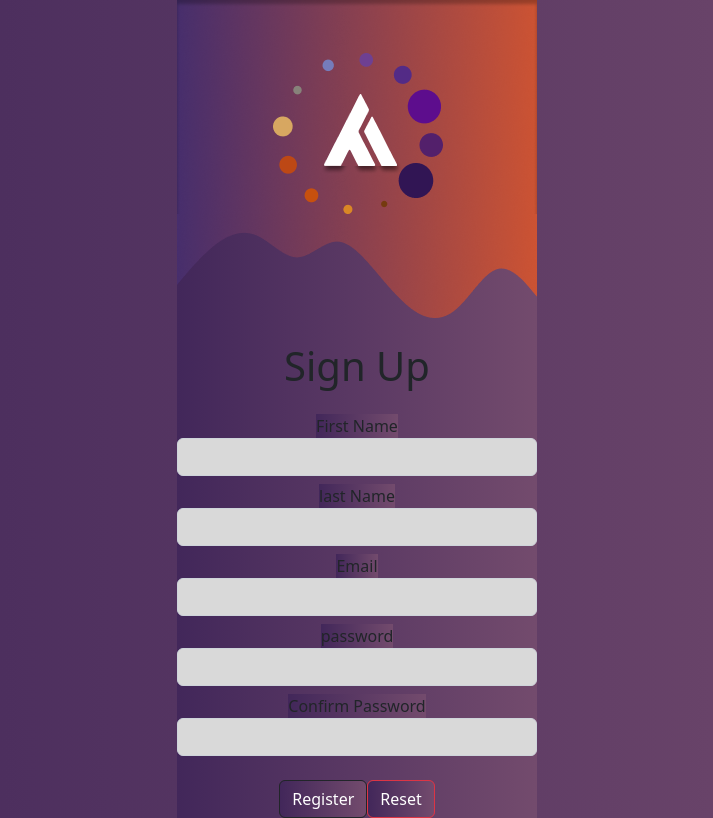
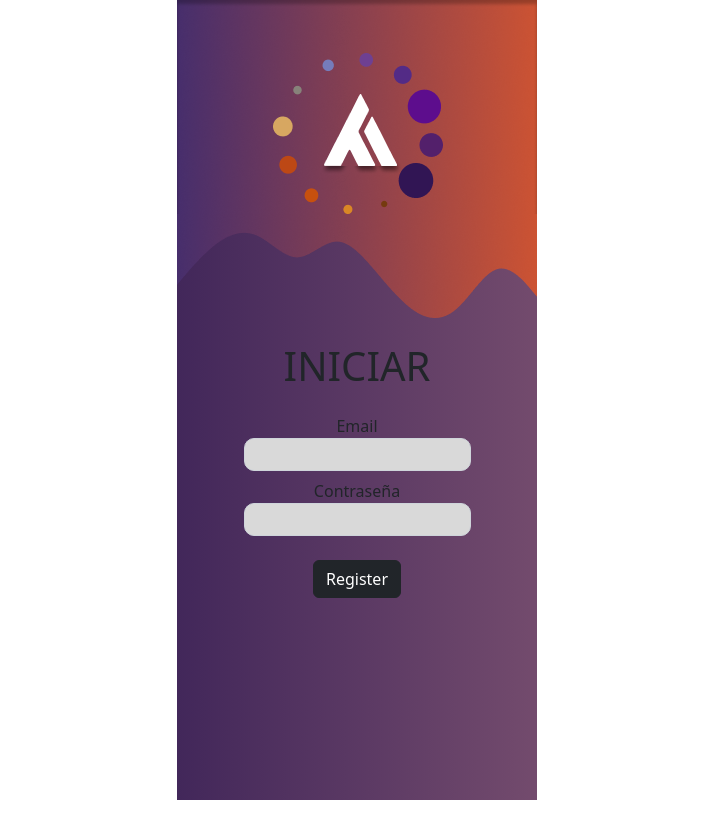
Before and after one commit to luanaesteve/AIDE_APP, a React (Create React App) app in the folder aplicacion/: page / in a window 1280 px wide. Shown: the whole page, without its empty margins (283-996 px from the left). Built offline with nearby package versions, Linux system fonts and the light colour scheme.

Commit message:
hgjhgjhfghj

```diff
--- a/aplicacion/src/App.css
+++ b/aplicacion/src/App.css
@@ -9,7 +9,6 @@
   justify-content: center;
   position: relative;
 
-  background: linear-gradient(90deg, #42275A 0%, #734B6D 100%);
 }
 
 body {
@@ -21,12 +20,17 @@ label {
   font-size: 10;
 }
 
-input.form-control, input.form-control:focus {
+input.form-control {
+  position: center;
+  width: 227px;
+  height: 33px;
+  left: 67px;
   background: #D9D9D9;
+  border-radius: 10px;
 }
 
 .error {
-  position: absolute;
+  position: center;
   color: rgb(255, 255, 255);
   font-size: .6rem;
 }
@@ -35,7 +39,8 @@ img {
 
 }
 
-.Container{
+.Container  {
   width: 360px;
   height: 800px;
+  background: linear-gradient(90deg, #42275A 0%, #734B6D 100%);
 }
--- a/aplicacion/src/UI/Components/Login.js
+++ b/aplicacion/src/UI/Components/Login.js
@@ -24,11 +24,8 @@ export const Login = () => {
   return (
     <Formik
       initialValues={{
-        firstName: '',
-        lastName: '',
         email: '',
         password: '',
-        confirmPassword: ''
       }}
       validationSchema={validate}
       onSubmit={values => {
@@ -36,16 +33,12 @@ export const Login = () => {
       }}
     >
       {formik => (
-        <div>
-          <h1 className="my-4 font-weight-bold .display-4">Sign Up</h1>
+        <div className='formi'>
+          <h1 className="my-4 font-weight-bold .display-4">INICIAR</h1>
           <Form>
-            <TextField label="First Name" name="firstName" type="text" />
-            <TextField label="last Name" name="lastName" type="text" />
             <TextField label="Email" name="email" type="email" />
-            <TextField label="password" name="password" type="password" />
-            <TextField label="Confirm Password" name="confirmPassword" type="password" />
+            <TextField label="Contraseña" name="password" type="password" />
             <button className="btn btn-dark mt-3" type="submit">Register</button>
-            <button className="btn btn-danger mt-3 ml-3" type="reset">Reset</button>
           </Form>
         </div>
       )}
```
